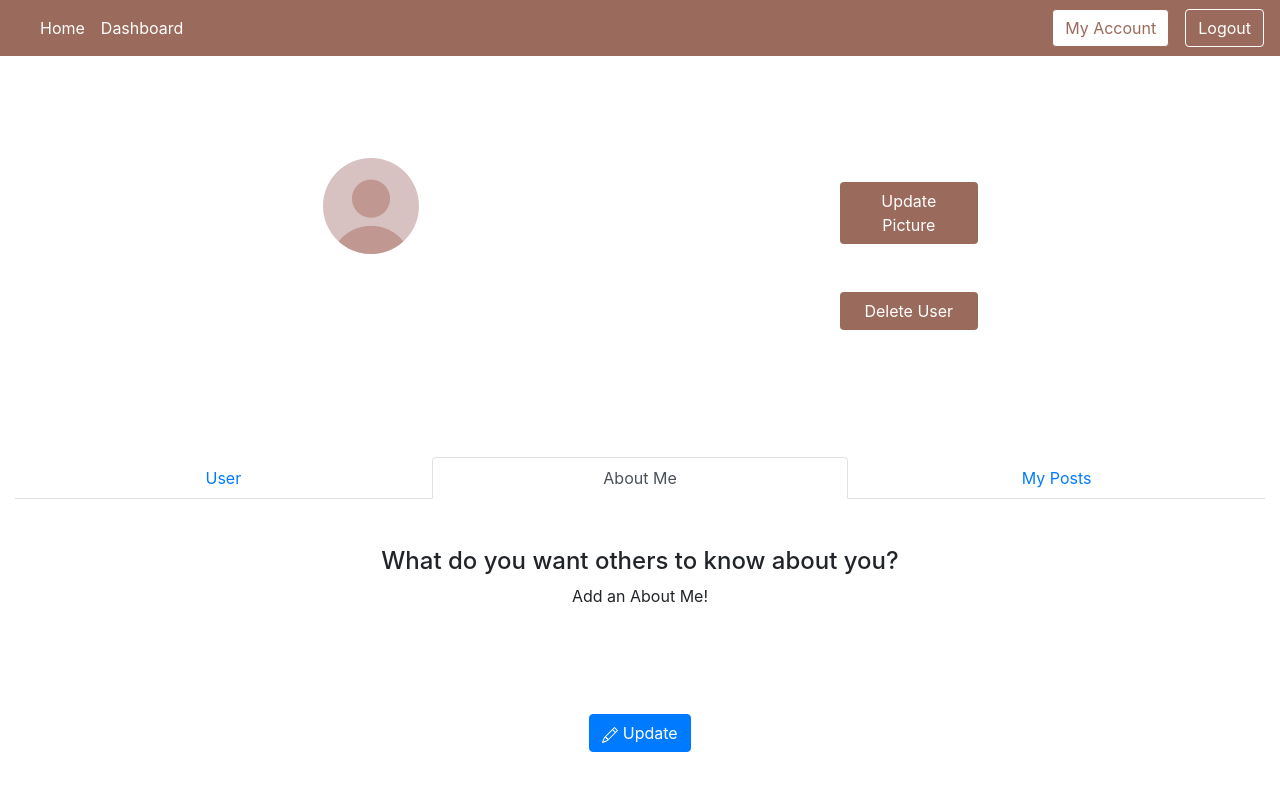
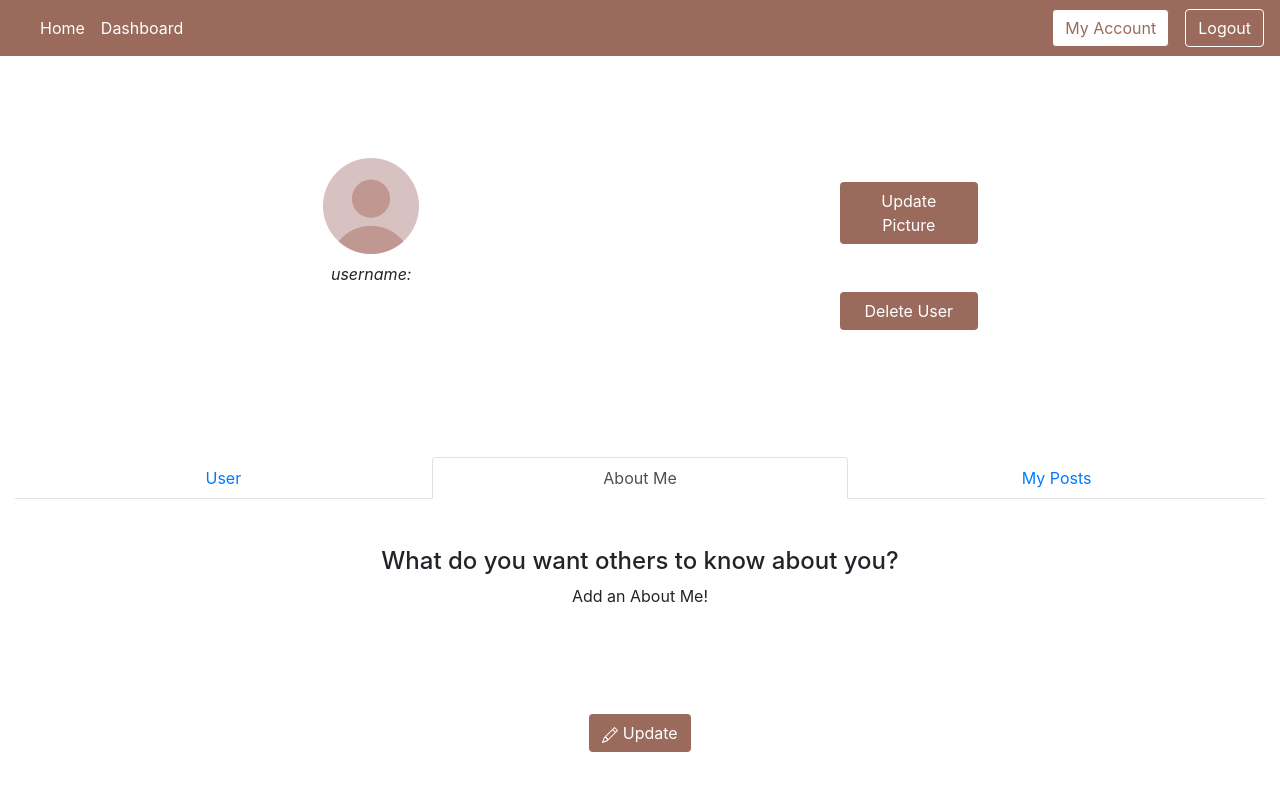
Before and after one commit to Software-Sleeps/DI-Capstone2-SocialNetworkLite, a React (Create React App) app: page /account in a window 1280 px wide. Both pictures are taken after a click on the tab "About Me". Shown: the top 790 px of the page. Built offline with nearby package versions, Linux system fonts and the light colour scheme; no server answers.

Commit message:
other small UI changes

```diff
--- a/src/components/Account/AboutMe/AboutMe.js
+++ b/src/components/Account/AboutMe/AboutMe.js
@@ -70,6 +70,11 @@ class AboutMe extends Component {
       marginLeft: "20%",
     };
 
+    let mauveButton = {
+      backgroundColor: "#9A6A5C",
+      color: "white"
+    };
+
     return (
       <div>
         <Container fluid>
@@ -86,7 +91,7 @@ class AboutMe extends Component {
                 <Col className="row-padding">
                   <h4>{this.state.aboutMe}</h4>
                 </Col>
-                <Button onClick={this.handleToggleAM}>
+                <Button onClick={this.handleToggleAM} variant={mauveButton} style={mauveButton}>
                   <svg
                     xmlns="http://www.w3.org/2000/svg"
                     width="16"
@@ -118,7 +123,7 @@ class AboutMe extends Component {
                       value={this.state.aboutMe}
                       rows={5}
                     />
-                    <Button type="submit" value="submit" onClick={this.handleAMUpdate}>
+                    <Button type="submit" value="submit" onClick={this.handleAMUpdate} variant={mauveButton} style={mauveButton}>
                       <svg
                         xmlns="http://www.w3.org/2000/svg"
                         width="16"
@@ -134,7 +139,7 @@ class AboutMe extends Component {
 
                     </Form>
                     <Col className="p-5">
-                      <Button onClick={this.handleToggleAM}>
+                      <Button onClick={this.handleToggleAM} variant={mauveButton} style={mauveButton}>
                         <svg
                           xmlns="http://www.w3.org/2000/svg"
                           width="16"
--- a/src/components/Account/AccountOverview/AccountOverview.js
+++ b/src/components/Account/AccountOverview/AccountOverview.js
@@ -98,7 +98,7 @@ componentDidMount(){
           <Col>
             <img src={testAccount} alt=""/>
             <h4>{this.state.displayName}</h4>
-            <p>{this.state.username}</p>
+           <em> <p>username: {this.state.username}</p></em>
             </Col>
           {/* PIC & USERNAME */}
 
@@ -133,7 +133,7 @@ componentDidMount(){
         onChange={this.handlePicChange}/>
         </Form.Group>
 
-        <Button type="submit" value="submit">Upload Picture</Button>
+        <Button type="submit" value="submit" variant={mauveButton} style={mauveButton}>Upload Picture</Button>
           </Form>
 
         </Modal.Body>
--- a/src/components/Account/UserTabs/UserTabs.js
+++ b/src/components/Account/UserTabs/UserTabs.js
@@ -9,6 +9,10 @@ class UserTabs extends Component {
 
 
     render() {
+        let tabColor = {
+            color: "#9A6A5C"
+          };
+
         return (
             <div>
             <Container fluid>
@@ -17,7 +21,7 @@ class UserTabs extends Component {
 <Tabs defaultActiveKey="profile" id="uncontrolled-tab-example">
 
 
-  <Tab eventKey="user" title="User" >
+  <Tab eventKey="user" title="User">
      <User/>
   </Tab>
 
```
